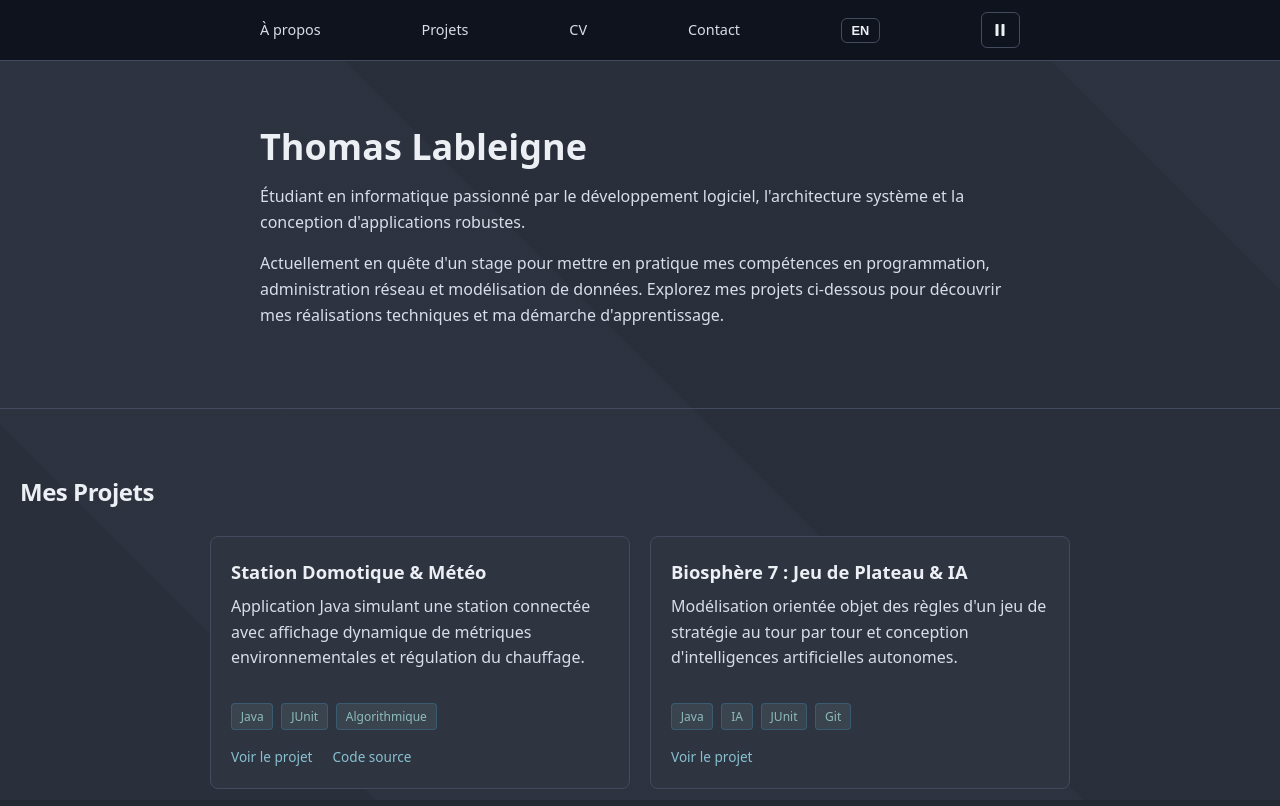
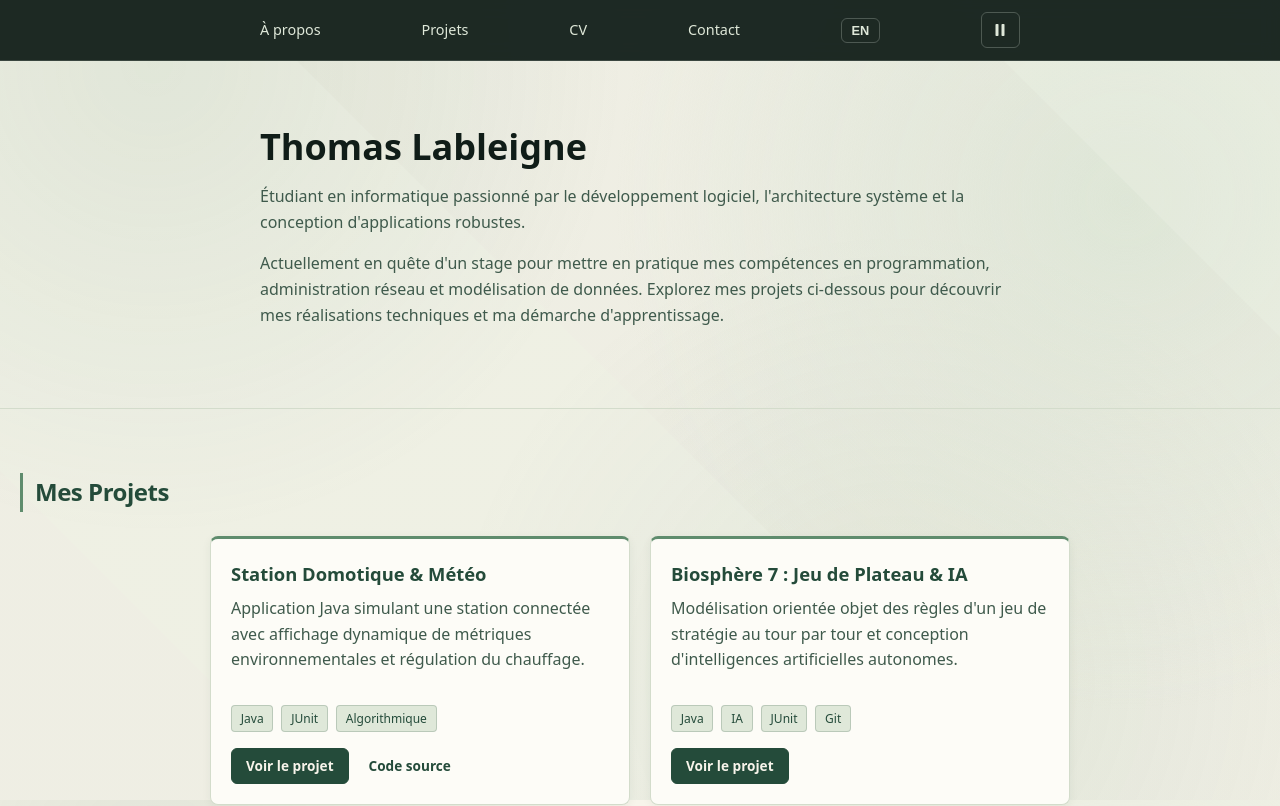
Before and after one commit to NightGx/portfolio, a plain HTML site: page index.html in a window 1280 px wide. Shown: the top 806 px of the page. Drawn offline with Linux system fonts and the light colour scheme; a script that the page names is missing.

Commit message:
style: add new color palette and enhance project card animations

```diff
--- a/css/style.css
+++ b/css/style.css
@@ -1,4 +1,4 @@
-/* --- Reset & Variables --- */
+/* --- Reset & Box Sizing --- */
 *,
 *::before,
 *::after {
@@ -7,26 +7,40 @@
   padding: 0;
 }
 
+/* --- Palette Botanique (Forest Paper) --- */
 :root {
-  --bg-color: #242933;
-  --card-bg: #2e3440;
-  --border-color: #434c5e;
+  /* Couleurs fondamentales de la palette */
+  --c-ink: #101d18;          /* Noir végétal très profond */
+  --c-forest: #244b3a;       /* Vert forêt pour titres et boutons pleins */
+  --c-sage: #5f8c6d;         /* Vert sauge pour hover et transitions */
+  --c-sage-light: #86b394;   /* Vert sauge clair */
+  --c-mist: #dfe8d9;         /* Vert brume pâle pour tags et fonds doux */
+  --c-paper: #f7f4ea;        /* Papier crème artisanal pour le fond */
 
-  --text-main: #eceff4;
-  --text-muted: #d8dee9;
+  /* Variables d'interface */
+  --bg-color: var(--c-paper);
+  --card-bg: #fdfcf7;
+  --border-color: #d3dccb;
 
-  --accent: #88c0d0;
-  --accent-hover: #81a1c1;
-  --tag-bg: rgba(143, 188, 187, 0.12);
-  --tag-text: #8fbcbb;
+  --text-main: var(--c-ink);
+  --text-muted: #3f5a4c;
+
+  --accent: var(--c-forest);
+  --accent-hover: var(--c-sage);
+  --link-hover-color: var(--c-sage);
+
+  --tag-bg: var(--c-mist);
+  --tag-text: var(--c-forest);
+  --tag-border: rgba(36, 75, 58, 0.2);
 
   --font-base:
     system-ui, -apple-system, BlinkMacSystemFont, "Segoe UI", Roboto, sans-serif;
 
-  --stripe-color-1: rgba(46, 52, 64, 0.6);
-  --stripe-color-2: rgba(59, 66, 82, 0.4);
+  /* Rayures douces et subtiles en arrière-plan */
+  --stripe-color-1: rgba(95, 140, 109, 0.05);
+  --stripe-color-2: rgba(223, 232, 217, 0.35);
   --stripe-size: 500px;
-  --stripe-speed: 25s;
+  --stripe-speed: 30s;
 
   /* Largeur fixe des cartes de projets */
   --project-card-width: 420px;
@@ -38,13 +52,19 @@ html {
 
 body {
   background-color: var(--bg-color);
+  /* Fond papier crème avec touches d'aquarelle douces */
+  background-image:
+    radial-gradient(circle at 12% 8%, rgba(95, 140, 109, 0.14), transparent 35%),
+    radial-gradient(circle at 88% 25%, rgba(223, 232, 217, 0.75), transparent 40%),
+    radial-gradient(circle at 70% 85%, rgba(95, 140, 109, 0.1), transparent 40%);
+  background-attachment: fixed;
   color: var(--text-main);
   font-family: var(--font-base);
   line-height: 1.6;
   -webkit-font-smoothing: antialiased;
 }
 
-/* --- Arriere-plan anime en diagonale --- */
+/* --- Arrière-plan animé en diagonale --- */
 .animated-bg {
   position: fixed;
   top: 0;
@@ -74,7 +94,7 @@ body {
   }
 }
 
-/* Pause et Accessibilite Motion */
+/* Pause et Accessibilité Motion */
 body.bg-paused .animated-bg {
   animation-play-state: paused !important;
 }
@@ -85,7 +105,7 @@ body.bg-paused .animated-bg {
   }
 }
 
-/* --- Layout general (Mobile-First) --- */
+/* --- Layout général (Mobile-First) --- */
 .container {
   width: 100%;
   max-width: 800px;
@@ -93,7 +113,7 @@ body.bg-paused .animated-bg {
   padding: 0 1.25rem;
 }
 
-/* Elargit le conteneur pour permettre d'aligner jusqu'a 4 cartes */
+/* Élargit le conteneur de la section projets pour permettre l'alignement jusqu'à 4 cartes */
 .projects-section .container {
   max-width: 1400px;
 }
@@ -107,20 +127,22 @@ h1 {
   font-size: 2.25rem;
   line-height: 1.2;
   margin-bottom: 1rem;
-  color: var(--text-main);
+  color: var(--c-ink);
 }
 
 h2 {
   font-size: 1.5rem;
   margin-bottom: 1.5rem;
   letter-spacing: -0.02em;
-  color: var(--text-main);
+  color: var(--c-forest);
+  border-left: 3px solid var(--c-sage);
+  padding-left: 12px;
 }
 
 h3 {
   font-size: 1.15rem;
   margin-bottom: 0.5rem;
-  color: var(--text-main);
+  color: var(--c-forest);
 }
 
 p {
@@ -128,16 +150,16 @@ p {
   margin-bottom: 1rem;
 }
 
-/* --- Header & Navbar Sticky --- */
+/* --- Header & Navbar Sticky (Vert le plus sombre en petite zone) --- */
 .site-header {
   position: sticky;
   top: 0;
   z-index: 100;
   width: 100%;
-  background-color: rgba(11, 15, 25, 0.85);
+  background-color: rgba(16, 29, 24, 0.94);
   backdrop-filter: blur(8px);
   -webkit-backdrop-filter: blur(8px);
-  border-bottom: 1px solid var(--border-color);
+  border-bottom: 1px solid rgba(223, 232, 217, 0.15);
 }
 
 .nav-container {
@@ -158,18 +180,18 @@ p {
 }
 
 .nav-link {
-  color: var(--text-muted);
+  color: var(--c-mist);
   text-decoration: none;
   font-size: 0.9rem;
+  font-weight: 500;
   transition:
     color 0.2s ease,
-    transform 0.5s ease;
+    transform 0.3s ease;
 }
 
 .nav-link:hover {
-  color: var(--text-main);
-  transform: scale(1.2, 1.2);
-  border-color: var(--accent);
+  color: #ffffff;
+  transform: scale(1.08);
 }
 
 .nav-actions {
@@ -180,8 +202,8 @@ p {
 
 .icon-btn {
   background: transparent;
-  color: var(--text-main);
-  border: 1px solid var(--border-color);
+  color: var(--c-mist);
+  border: 1px solid rgba(223, 232, 217, 0.25);
   padding: 0.4rem 0.6rem;
   border-radius: 6px;
   cursor: pointer;
@@ -192,12 +214,14 @@ p {
   min-height: 36px;
   transition:
     background-color 0.2s ease,
-    border-color 0.2s ease;
+    border-color 0.2s ease,
+    color 0.2s ease;
 }
 
 .icon-btn:hover {
-  background-color: var(--card-bg);
-  border-color: var(--accent);
+  background-color: rgba(255, 255, 255, 0.08);
+  border-color: var(--c-sage-light);
+  color: #ffffff;
 }
 
 .icon-btn svg,
@@ -221,25 +245,26 @@ body.bg-paused #bg-toggle-btn .icon-play {
 
 .lang-switch {
   background: transparent;
-  color: var(--text-main);
-  border: 1px solid var(--border-color);
+  color: var(--c-mist);
+  border: 1px solid rgba(223, 232, 217, 0.25);
   padding: 0.25rem 0.6rem;
   border-radius: 6px;
   font-size: 0.8rem;
   cursor: pointer;
   font-weight: 600;
   transition:
-    background-color 0.5s ease,
-    border-color 0.2s ease;
+    background-color 0.2s ease,
+    border-color 0.2s ease,
+    color 0.2s ease;
 }
 
 .lang-switch:hover {
-  background-color: var(--card-bg);
-  border-color: var(--accent);
+  background-color: rgba(255, 255, 255, 0.08);
+  border-color: var(--c-sage-light);
+  color: #ffffff;
 }
 
 /* --- Section Projets --- */
-/* Disposées avec flex-wrap : les cartes gardent strictement leur largeur fixe et descendent d'une ligne */
 .projects-grid {
   display: flex;
   flex-wrap: wrap;
@@ -253,15 +278,23 @@ body.bg-paused #bg-toggle-btn .icon-play {
   max-width: 100%;
   background-color: var(--card-bg);
   border: 1px solid var(--border-color);
+  border-top: 3px solid var(--c-sage);
   border-radius: 8px;
   padding: 1.25rem;
   display: flex;
   flex-direction: column;
-  transition: border-color 0.2s ease;
+  box-shadow: 0 2px 10px rgba(36, 75, 58, 0.06);
+  transition:
+    transform 0.25s ease,
+    box-shadow 0.25s ease,
+    border-color 0.25s ease;
 }
 
 .project-card:hover {
-  border-color: #334155;
+  transform: translateY(-4px);
+  border-color: var(--c-forest);
+  border-top-color: var(--c-forest);
+  box-shadow: 0 12px 26px rgba(36, 75, 58, 0.14);
 }
 
 .project-tags {
@@ -275,7 +308,7 @@ body.bg-paused #bg-toggle-btn .icon-play {
 .project-tags li {
   font-size: 0.75rem;
   background-color: var(--tag-bg);
-  border: 1px solid rgba(56, 189, 248, 0.2);
+  border: 1px solid var(--tag-border);
   padding: 0.2rem 0.55rem;
   border-radius: 4px;
   color: var(--tag-text);
@@ -285,27 +318,47 @@ body.bg-paused #bg-toggle-btn .icon-play {
 .project-footer {
   margin-top: auto;
   display: flex;
+  align-items: center;
   gap: 1.25rem;
 }
 
+/* Liens des projets avec transition fluide et bouton distinctif */
 .project-footer a {
   cursor: pointer;
   display: inline-block;
   font-size: 0.85rem;
-  font-weight: 500;
-  color: var(--accent);
+  font-weight: 600;
+  color: var(--c-forest);
   text-decoration: none;
   background-color: transparent;
-  transition: color 0.25s ease;
+  transition:
+    color 0.25s ease,
+    background-color 0.25s ease;
 }
 
+/* Bouton primaire "Voir le projet" */
+.project-footer a.btn-project-link {
+  background-color: var(--c-forest);
+  color: var(--c-paper);
+  padding: 6px 14px;
+  border-radius: 6px;
+  border: 1px solid var(--c-forest);
+}
+
+.project-footer a.btn-project-link:hover {
+  background-color: var(--c-sage);
+  border-color: var(--c-sage);
+  color: var(--c-paper);
+}
+
+/* Lien secondaire "Code source" avec trait animé */
 @media (prefers-reduced-motion: no-preference) {
-  .project-footer a {
+  .project-footer a.btn-project-source {
     position: relative;
     --underline-scale: 0;
   }
 
-  .project-footer a::after {
+  .project-footer a.btn-project-source::after {
     content: "";
     position: absolute;
     left: 0;
@@ -318,17 +371,17 @@ body.bg-paused #bg-toggle-btn .icon-play {
     transition: transform 0.25s ease;
   }
 
-  .project-footer a:hover {
-    color: #818cf8;
+  .project-footer a.btn-project-source:hover {
+    color: var(--link-hover-color);
     --underline-scale: 1;
   }
 
-  .project-footer a:hover::after {
+  .project-footer a.btn-project-source:hover::after {
     transform-origin: left center;
   }
 }
 
-/* --- Section CV (Hierarchie primaire / secondaire) --- */
+/* --- Section CV (Boutons primaire & secondaire) --- */
 .resume-actions {
   display: flex;
   flex-direction: column;
@@ -353,28 +406,29 @@ body.bg-paused #bg-toggle-btn .icon-play {
     transform 0.1s ease;
 }
 
-/* Bouton principal : plein */
+/* Bouton principal : plein vert forêt */
 .btn-resume-download {
-  background-color: var(--accent);
-  color: #ffffff;
-  border: 1px solid var(--accent);
+  background-color: var(--c-forest);
+  color: var(--c-paper);
+  border: 1px solid var(--c-forest);
 }
 
 .btn-resume-download:hover {
-  background-color: var(--accent-hover);
-  border-color: var(--accent-hover);
+  background-color: var(--c-sage);
+  border-color: var(--c-sage);
 }
 
 /* Bouton secondaire : contour */
 .btn-resume-view {
   background-color: transparent;
-  color: var(--text-main);
+  color: var(--c-forest);
   border: 1px solid var(--border-color);
 }
 
 .btn-resume-view:hover {
-  background-color: var(--card-bg);
-  border-color: var(--accent);
+  background-color: var(--c-mist);
+  border-color: var(--c-forest);
+  color: var(--c-forest);
 }
 
 .btn-resume-download:active,
@@ -390,12 +444,15 @@ body.bg-paused #bg-toggle-btn .icon-play {
 }
 
 .direct-mail-link {
-  color: var(--accent);
+  color: var(--c-forest);
+  font-weight: 600;
   word-break: break-all;
   text-decoration: none;
+  transition: color 0.2s ease;
 }
 
 .direct-mail-link:hover {
+  color: var(--link-hover-color);
   text-decoration: underline;
 }
 
@@ -413,6 +470,7 @@ body.bg-paused #bg-toggle-btn .icon-play {
 
 .form-group label {
   font-size: 0.85rem;
+  font-weight: 500;
   color: var(--text-muted);
 }
 
@@ -433,8 +491,8 @@ body.bg-paused #bg-toggle-btn .icon-play {
 .form-group input:focus,
 .form-group textarea:focus {
   outline: none;
-  border-color: var(--accent);
-  box-shadow: 0 0 0 1px var(--accent);
+  border-color: var(--c-forest);
+  box-shadow: 0 0 0 2px rgba(36, 75, 58, 0.15);
 }
 
 /* --- Bouton d'envoi du formulaire --- */
@@ -446,8 +504,8 @@ body.bg-paused #bg-toggle-btn .icon-play {
   font-size: 0.95rem;
   font-weight: 500;
   cursor: pointer;
-  background-color: var(--accent);
-  color: #ffffff;
+  background-color: var(--c-forest);
+  color: var(--c-paper);
   border: none;
   transition:
     background-color 0.2s ease,
@@ -455,7 +513,7 @@ body.bg-paused #bg-toggle-btn .icon-play {
 }
 
 .btn-submit:hover {
-  background-color: var(--accent-hover);
+  background-color: var(--c-sage);
 }
 
 .btn-submit:active {
@@ -490,7 +548,7 @@ body.bg-paused #bg-toggle-btn .icon-play {
   left: 0;
   width: 100vw;
   height: 100vh;
-  background-color: rgba(11, 15, 25, 0.8);
+  background-color: rgba(16, 29, 24, 0.75);
   backdrop-filter: blur(4px);
   -webkit-backdrop-filter: blur(4px);
   display: flex;
@@ -518,7 +576,7 @@ body.bg-paused #bg-toggle-btn .icon-play {
   max-height: 90vh;
   overflow-y: auto;
   position: relative;
-  box-shadow: 0 20px 25px -5px rgba(0, 0, 0, 0.5), 0 10px 10px -5px rgba(0, 0, 0, 0.4);
+  box-shadow: 0 20px 25px -5px rgba(16, 29, 24, 0.25), 0 10px 10px -5px rgba(16, 29, 24, 0.15);
   transform: translateY(20px);
   transition: transform 0.3s ease;
 }
@@ -530,7 +588,7 @@ body.bg-paused #bg-toggle-btn .icon-play {
 .modal-content h3 {
   font-size: 1.35rem;
   margin-bottom: 1.25rem;
-  color: var(--text-main);
+  color: var(--c-forest);
   padding-right: 2rem;
 }
 
@@ -556,7 +614,7 @@ body.bg-paused #bg-toggle-btn .icon-play {
   right: 1.25rem;
   background: transparent;
   border: 1px solid var(--border-color);
-  color: var(--text-main);
+  color: var(--c-ink);
   width: 36px;
   height: 36px;
   border-radius: 50%;
@@ -565,10 +623,14 @@ body.bg-paused #bg-toggle-btn .icon-play {
   justify-content: center;
   font-size: 1.25rem;
   cursor: pointer;
-  transition: background-color 0.2s ease, border-color 0.2s ease;
+  transition:
+    background-color 0.2s ease,
+    border-color 0.2s ease,
+    color 0.2s ease;
 }
 
 .modal-close:hover {
-  background-color: rgba(255, 255, 255, 0.1);
-  border-color: var(--accent);
+  background-color: var(--c-mist);
+  border-color: var(--c-forest);
+  color: var(--c-forest);
 }
```
